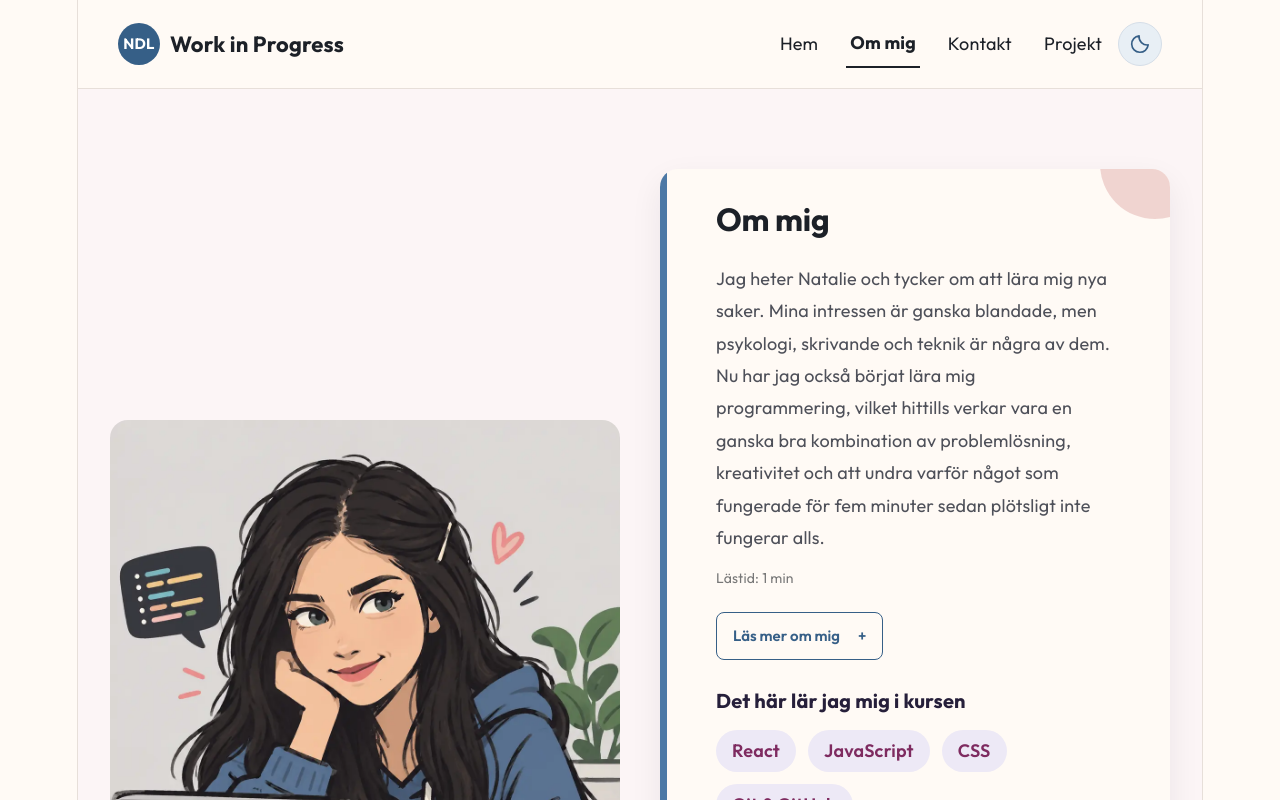
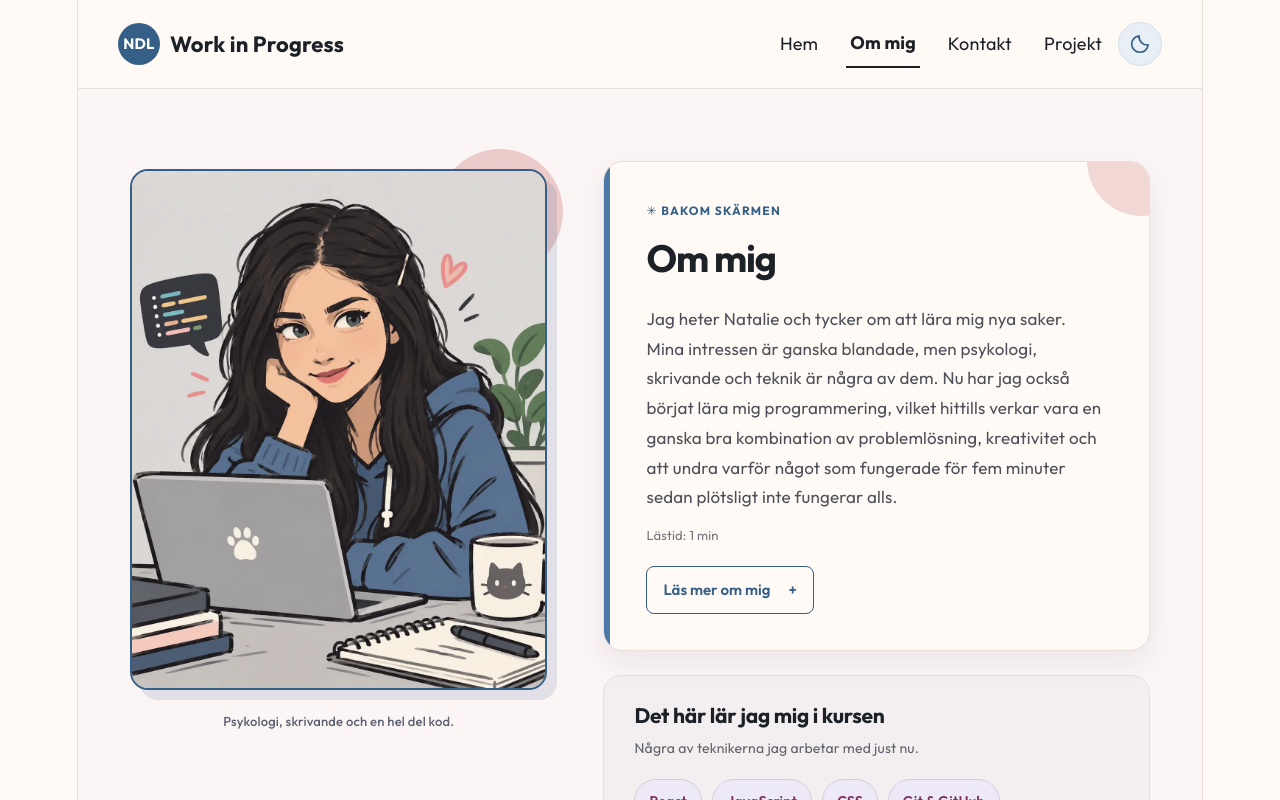
Before and after one commit to nataliedeleeuw/min-sida-experiment, a React (Vite) app: page /om-mig in a window 1280 px wide. Shown: the top 800 px of the page. Built offline with nearby package versions, Linux system fonts and the light colour scheme.

Commit message:
https://github.com/nataliedeleeuw/min-sida-experiment

```diff
--- a/src/components/LasMer.jsx
+++ b/src/components/LasMer.jsx
@@ -29,10 +29,19 @@ function LasMer() {
           className="las-mer-innehall"
         >
           <p>
-            Jag gillar att förstå hur saker fungerar,
-            från människor till kod. Programmering ger
-            mig en ny plats att kombinera min nyfikenhet
-            med problemlösning och kreativitet.
+            Det jag tycker är särskilt roligt med
+            programmering är kombinationen av
+            problemlösning och kreativitet.
+            Jag vill inte bara förstå hur en funktion
+            fungerar, utan också fundera på hur
+            någon annan kommer att använda den.
+          </p>
+
+          <p>
+            Därför tycker jag om att arbeta med
+            både design, struktur och små detaljer
+            som gör en webbplats tydlig och trevlig
+            att använda.
           </p>
         </div>
       )}
--- a/src/components/Statistik.css
+++ b/src/components/Statistik.css
@@ -1,3 +1,7 @@
+
+/* ========================================
+   STATISTIK – GRUND
+======================================== */
 
 .statistik {
   margin-top: 32px;
@@ -11,14 +15,18 @@
 
 .statistik-rad {
   width: 100%;
+  min-width: 0;
 }
 
 .statistik-info {
   display: flex;
   justify-content: space-between;
   gap: 16px;
+
   margin-bottom: 8px;
+
   color: #4E5059;
+
   font-size: 14px;
   font-weight: 600;
 }
@@ -26,13 +34,143 @@
 .statistik-stapel {
   width: 100%;
   height: 12px;
+
   background-color: #DDD7DC;
   border-radius: 999px;
+
   overflow: hidden;
 }
 
 .statistik-fyllning {
   height: 100%;
+
   background-color: #4C78A5;
   border-radius: 999px;
 }
+
+/* ========================================
+   STATISTIK PÅ MIN SIDA-PROJEKTET
+======================================== */
+
+.projekt-detalj-statistik {
+  margin: 36px 0 0;
+  padding: 28px;
+
+  background-color: #F5F0F4;
+
+  border: 1px solid #E7DFD9;
+  border-radius: 18px;
+
+  text-align: left;
+}
+
+.projekt-detalj-statistik-etikett {
+  margin: 0 0 10px;
+
+  color: #365F87;
+
+  font-size: 12px;
+  font-weight: 700;
+  letter-spacing: 0.1em;
+}
+
+.projekt-detalj-statistik h2 {
+  margin: 0 0 12px;
+
+  color: #1C2027;
+
+  font-family: "Outfit", sans-serif;
+  font-size: 24px;
+  font-weight: 700;
+}
+
+.projekt-detalj-statistik-beskrivning {
+  max-width: 600px;
+  margin: 0;
+
+  color: #4E5059;
+
+  font-size: 16px;
+  line-height: 1.7;
+}
+
+.projekt-detalj-statistik .statistik {
+  margin-top: 28px;
+}
+
+.projekt-detalj-statistik .statistik h3 {
+  margin: 0 0 20px;
+
+  color: #1C2027;
+
+  font-size: 18px;
+  font-weight: 700;
+}
+
+.projekt-detalj-statistik .statistik-lista {
+  display: grid;
+
+  grid-template-columns:
+    repeat(2, minmax(0, 1fr));
+
+  gap: 22px 28px;
+}
+
+/* ========================================
+   MÖRKERLÄGE
+======================================== */
+
+.dark-mode .projekt-detalj-statistik {
+  background-color: #30435C;
+  border-color: #536D8A;
+}
+
+.dark-mode .projekt-detalj-statistik-etikett {
+  color: #F0BDB8;
+}
+
+.dark-mode .projekt-detalj-statistik h2,
+.dark-mode .projekt-detalj-statistik .statistik h3 {
+  color: #FFF7F3;
+}
+
+.dark-mode .projekt-detalj-statistik-beskrivning {
+  color: #D0D9E6;
+}
+
+.dark-mode .projekt-detalj-statistik .statistik-info {
+  color: #D0D9E6;
+}
+
+.dark-mode .projekt-detalj-statistik .statistik-stapel {
+  background-color: #445671;
+}
+
+.dark-mode .projekt-detalj-statistik .statistik-fyllning {
+  background-color: #81A8CF;
+}
+
+/* ========================================
+   MOBIL
+======================================== */
+
+@media (max-width: 620px) {
+  .projekt-detalj-statistik {
+    padding: 22px 18px;
+  }
+
+  .projekt-detalj-statistik h2 {
+    font-size: 21px;
+  }
+
+  .projekt-detalj-statistik .statistik-lista {
+    grid-template-columns: minmax(0, 1fr);
+  }
+}
+
+@media (max-width: 360px) {
+  .statistik-info {
+    gap: 8px;
+    font-size: 12px;
+  }
+}
--- a/src/pages/OmMig.css
+++ b/src/pages/OmMig.css
@@ -1,118 +1,407 @@
+
+/* ========================================
+   OM MIG – SIDANS LAYOUT
+======================================== */
+
 .om-mig {
-  display: grid;
-  grid-template-columns: 1fr;
-  align-items: center;
-  gap: 32px;
-  padding: 48px 20px;
+  box-sizing: border-box;
+  width: 100%;
+  padding: 72px 36px 88px;
+
   background-color: #FCF5F6;
+  color: #1C2027;
 }
 
+.om-mig-layout {
+  display: grid;
+
+  grid-template-columns:
+    minmax(0, 0.88fr)
+    minmax(0, 1.12fr);
+
+  grid-template-areas:
+    "portrait intro"
+    "portrait kurs";
+
+  align-items: start;
+
+  column-gap: 44px;
+  row-gap: 24px;
+
+  width: 100%;
+  max-width: 1020px;
+  margin: 0 auto;
+}
+
+/* ========================================
+   PRESENTATIONSKORTET
+======================================== */
+
 .om-mig-card {
+  grid-area: intro;
+
   position: relative;
-  max-width: 800px;
-  margin: 0 auto;
-  padding: 32px 28px;
+  box-sizing: border-box;
+
+  width: 100%;
+  max-width: none;
+  margin: 0;
+
+  padding: 36px 42px;
+
   background-color: #FFFAF5;
-  border-radius: 18px;
-  box-shadow: 0 12px 32px rgba(28, 32, 39, 0.07);
+  border: 1px solid #E8DFDA;
+  border-radius: 20px;
+
+  box-shadow:
+    0 12px 30px rgba(28, 32, 39, 0.07);
+
   text-align: left;
   overflow: hidden;
 }
 
+/* Blå kant inspirerad av illustrationens konturer */
+
 .om-mig-card::before {
   content: "";
+
   position: absolute;
   top: 0;
   left: 0;
-  width: 7px;
+
+  width: 6px;
   height: 100%;
+
   background-color: #4C78A5;
 }
 
+/* En enda liten rosa detalj */
+
 .om-mig-card::after {
   content: "";
+
   position: absolute;
+  top: -56px;
+  right: -48px;
+
   width: 110px;
   height: 110px;
-  top: -60px;
-  right: -40px;
+
+  border-radius: 50%;
   background-color: #E3B7B3;
-  border-radius: 50%;
-  opacity: 0.55;
+  opacity: 0.5;
+
   pointer-events: none;
 }
 
-.om-mig h2 {
-  color: #1C2027;
-  font-family: 'Outfit', sans-serif;
-  font-size: 28px;
+/* ========================================
+   RUBRIKER OCH TEXT
+======================================== */
+
+.om-mig .om-mig-etikett {
+  margin: 0 0 12px;
+
+  color: #365F87;
+
+  font-size: 12px;
   font-weight: 700;
-  margin: 0 0 24px;
+  letter-spacing: 0.1em;
+  text-transform: uppercase;
 }
 
-.om-mig p {
+.om-mig-card h1 {
+  position: relative;
+
+  margin: 0 0 22px;
+
+  color: #1C2027;
+
+  font-family: "Outfit", sans-serif;
+  font-size: clamp(30px, 4vw, 38px);
+  font-weight: 700;
+  line-height: 1.2;
+}
+
+.om-mig .om-mig-brodtext {
+  margin: 0;
+
   color: #4E5059;
-  font-size: 16px;
-  line-height: 1.8;
-  margin: 0;
+
+  font-size: 17px;
+  line-height: 1.75;
+  text-align: left;
+}
+
+.om-mig .om-mig-lastid {
+  margin: 14px 0 0;
+
+  color: #77717B;
+
+  font-size: 13px;
+  line-height: 1.5;
+}
+
+/* ========================================
+   PORTRÄTTET
+======================================== */
+
+.om-mig-portratt {
+  grid-area: portrait;
+
+  position: relative;
+  isolation: isolate;
+
+  box-sizing: border-box;
+
+  width: 100%;
+  margin: 8px 0 0;
+  padding: 0 12px 0 0;
+
+  text-align: center;
+}
+
+/* Mjuk form bakom bilden */
+
+.om-mig-portratt::before {
+  content: "";
+
+  position: absolute;
+  top: -20px;
+  right: -4px;
+
+  width: 126px;
+  height: 126px;
+
+  border-radius: 50%;
+  background-color: #E3B7B3;
+
+  opacity: 0.65;
+  z-index: -1;
+
+  pointer-events: none;
 }
 
 .om-mig-bild {
   display: block;
+  box-sizing: border-box;
+
   width: 100%;
   height: auto;
+
+  border: 2px solid #365F87;
   border-radius: 18px;
+
+  box-shadow:
+    10px 10px 0 rgba(54, 95, 135, 0.14);
 }
 
-.om-mig h3 {
-  margin: 28px 0 16px;
-  color: #261f3a;
-  font-size: 20px;
+.om-mig .om-mig-bildtext {
+  margin: 22px 0 0;
+
+  color: #5C6070;
+
+  font-size: 13px;
+  font-weight: 500;
+  line-height: 1.5;
 }
+
+/* ========================================
+   KURSENS TEKNIKER
+======================================== */
+
+.om-mig-kurs {
+  grid-area: kurs;
+
+  box-sizing: border-box;
+  min-width: 0;
+
+  padding: 26px 30px;
+
+  background-color: #F3EFF1;
+
+  border: 1px solid #E7DFD9;
+  border-radius: 18px;
+
+  text-align: left;
+}
+
+.om-mig-kurs h2 {
+  margin: 0 0 8px;
+
+  color: #1C2027;
+
+  font-family: "Outfit", sans-serif;
+  font-size: 21px;
+  font-weight: 700;
+  line-height: 1.3;
+}
+
+.om-mig .om-mig-kurs-beskrivning {
+  margin: 0 0 20px;
+
+  color: #62616B;
+
+  font-size: 14px;
+  line-height: 1.6;
+}
+
+/* Små tekniketiketter */
 
 .om-mig-lista {
   display: flex;
   flex-wrap: wrap;
-  gap: 12px;
+  gap: 10px;
+
+  margin: 0;
   padding: 0;
-  margin: 0;
+
   list-style: none;
 }
 
 .om-mig-lista li {
-  padding: 8px 16px;
+  padding: 8px 14px;
+
+  background-color: #EDE9F6;
+  color: #7E2B60;
+
+  border: 1px solid #D9CBD9;
   border-radius: 999px;
-  background-color: #ede9f6;
-  color: #7e2b60;
+
+  font-size: 14px;
   font-weight: 600;
 }
-.om-mig .om-mig-lastid {
-  margin-top: 12px;
-  font-size: 14px;
-  color: #777777;
+
+/* ========================================
+   MÖRKERLÄGE
+======================================== */
+
+/* Sidans bakgrund styrs även av Tema.css */
+
+.dark-mode .om-mig-card {
+  background-color: #26374E;
+  border-color: #465872;
+
+  box-shadow:
+    0 12px 30px rgba(0, 0, 0, 0.16);
 }
 
-@media (min-width: 601px) {
+.dark-mode .om-mig-card::before {
+  background-color: #83A9CD;
+}
+
+.dark-mode .om-mig-card::after {
+  background-color: #B98F9C;
+  opacity: 0.35;
+}
+
+.dark-mode .om-mig .om-mig-etikett {
+  color: #F0BDB8;
+}
+
+.dark-mode .om-mig-card h1 {
+  color: #FFF7F3;
+}
+
+.dark-mode .om-mig .om-mig-brodtext {
+  color: #E0E7F0;
+}
+
+.dark-mode .om-mig .om-mig-lastid {
+  color: #B8C6D8;
+}
+
+.dark-mode .om-mig-portratt::before {
+  background-color: #53617A;
+}
+
+.dark-mode .om-mig-bild {
+  border-color: #91A9C4;
+
+  box-shadow:
+    10px 10px 0 rgba(8, 18, 33, 0.45);
+}
+
+.dark-mode .om-mig .om-mig-bildtext {
+  color: #C8D3E2;
+}
+
+.dark-mode .om-mig-kurs {
+  background-color: #203149;
+  border-color: #465872;
+}
+
+.dark-mode .om-mig-kurs h2 {
+  color: #FFF7F3;
+}
+
+.dark-mode .om-mig .om-mig-kurs-beskrivning {
+  color: #CDD8E6;
+}
+
+.dark-mode .om-mig-lista li {
+  background-color: #493B53;
+  color: #F5D4E4;
+  border-color: #67536C;
+}
+
+/* ========================================
+   SURFPLATTA OCH MOBIL
+======================================== */
+
+/*
+  På smalare skärmar får texten hela bredden.
+  Presentation först, sedan porträtt och tekniker.
+*/
+
+@media (max-width: 860px) {
   .om-mig {
-    padding: 80px 32px;
+    padding: 44px 24px 64px;
+  }
+
+  .om-mig-layout {
+    grid-template-columns: minmax(0, 1fr);
+
+    grid-template-areas:
+      "intro"
+      "portrait"
+      "kurs";
+
+    row-gap: 32px;
+  }
+
+  .om-mig-portratt {
+    width: min(100%, 410px);
+    margin: 0 auto;
+  }
+}
+
+@media (max-width: 520px) {
+  .om-mig {
+    padding: 28px 18px 48px;
+  }
+
+  .om-mig-layout {
+    row-gap: 28px;
   }
 
   .om-mig-card {
-    padding: 32px 56px;
+    padding: 28px 25px;
   }
 
-  .om-mig h2 {
-    font-size: 32px;
+  .om-mig .om-mig-brodtext {
+    font-size: 16px;
+    line-height: 1.7;
   }
 
-  .om-mig p {
-    font-size: 18px;
+  .om-mig-portratt {
+    width: min(100%, 340px);
+  }
+
+  .om-mig-kurs {
+    padding: 24px 22px;
+  }
+
+  .om-mig-kurs h2 {
+    font-size: 19px;
   }
 }
-
-@media (min-width: 801px) {
-  .om-mig {
-    grid-template-columns: 1fr 1fr;
-    gap: 40px;
-  }
-}
--- a/src/pages/OmMig.jsx
+++ b/src/pages/OmMig.jsx
@@ -1,8 +1,9 @@
+
 import "./OmMig.css";
+
 import portrait from "../assets/Portrait.webp";
 import LasMer from "../components/LasMer";
 import { lasTid } from "../utils/text";
-import Statistik from "../components/Statistik";
 
 const omMigText = `Jag heter Natalie och tycker om att lära mig nya saker.
 Mina intressen är ganska blandade, men psykologi, skrivande
@@ -15,28 +16,64 @@ inte fungerar alls.`;
 function OmMig() {
   return (
     <section className="om-mig" id="om-mig">
-        <img
-        className="om-mig-bild"
-        src={portrait}
-        alt="Illustrerat porträtt av Natalie"
-       />
+      <div className="om-mig-layout">
 
-      <div className="om-mig-card">
-        <h2>Om mig</h2>
-        <p>{omMigText}</p>
+        {/* Personlig presentation */}
+
+        <article className="om-mig-card">
+          <p className="om-mig-etikett">
+            ✳ Bakom skärmen
+          </p>
+
+          <h1>Om mig</h1>
+
+          <p className="om-mig-brodtext">
+            {omMigText}
+          </p>
 
           <p className="om-mig-lastid">
             {lasTid(omMigText)}
           </p>
+
           <LasMer />
-        <h3>Det här lär jag mig i kursen</h3>
+        </article>
+
+        {/* Illustration */}
+
+        <figure className="om-mig-portratt">
+          <img
+            className="om-mig-bild"
+            src={portrait}
+            alt="Illustrerat porträtt av Natalie vid datorn"
+          />
+
+          <figcaption className="om-mig-bildtext">
+            Psykologi, skrivande och en hel del kod.
+          </figcaption>
+        </figure>
+
+        {/* Det jag lär mig */}
+
+        <section
+          className="om-mig-kurs"
+          aria-labelledby="om-mig-kurs-rubrik"
+        >
+          <h2 id="om-mig-kurs-rubrik">
+            Det här lär jag mig i kursen
+          </h2>
+
+          <p className="om-mig-kurs-beskrivning">
+            Några av teknikerna jag arbetar med just nu.
+          </p>
+
           <ul className="om-mig-lista">
             <li>React</li>
             <li>JavaScript</li>
             <li>CSS</li>
             <li>Git & GitHub</li>
           </ul>
-        <Statistik />
+        </section>
+
       </div>
     </section>
   );
--- a/src/pages/ProjektDetalj.jsx
+++ b/src/pages/ProjektDetalj.jsx
@@ -6,6 +6,7 @@ import projektLista from "../Data/Projekt.json";
 import Todo from "../components/Todo";
 import Vader from "../components/Vader";
 import CityWeather from "../components/CityWeather";
+import Statistik from "../components/Statistik";
 
 import "./ProjektDetalj.css";
 
@@ -48,6 +49,7 @@ function ProjektDetalj() {
       </p>
 
       {/* Kom ihåg-listan */}
+
       {demo === "todo" && (
         <div className="projekt-detalj-demo">
           <Todo />
@@ -55,6 +57,7 @@ function ProjektDetalj() {
       )}
 
       {/* Väderkollen */}
+
       {demo === "vader" && (
         <div className="projekt-detalj-demo projekt-detalj-vader">
 
@@ -110,7 +113,30 @@ function ProjektDetalj() {
         </div>
       )}
 
+      {/* Statistikövningen hör till Min sida */}
+
+      {projekt.id === 1 && (
+        <div className="projekt-detalj-statistik">
+          <p className="projekt-detalj-statistik-etikett">
+            BAKOM KULISSERNA
+          </p>
+
+          <h2>En liten statistikövning</h2>
+
+          <p className="projekt-detalj-statistik-beskrivning">
+            Den här funktionen räknar automatiskt
+            vilka tekniker som används i mina projekt.
+            Staplarna visar hur många projekt som
+            innehåller varje teknik, inte hur bra
+            jag är på den.
+          </p>
+
+          <Statistik />
+        </div>
+      )}
+
       {/* Tekniker som används */}
+
       <div className="projekt-detalj-teknik">
         <h2>Tekniker som används</h2>
 
```
Lines whose indentation alone changed are shown as unchanged.
